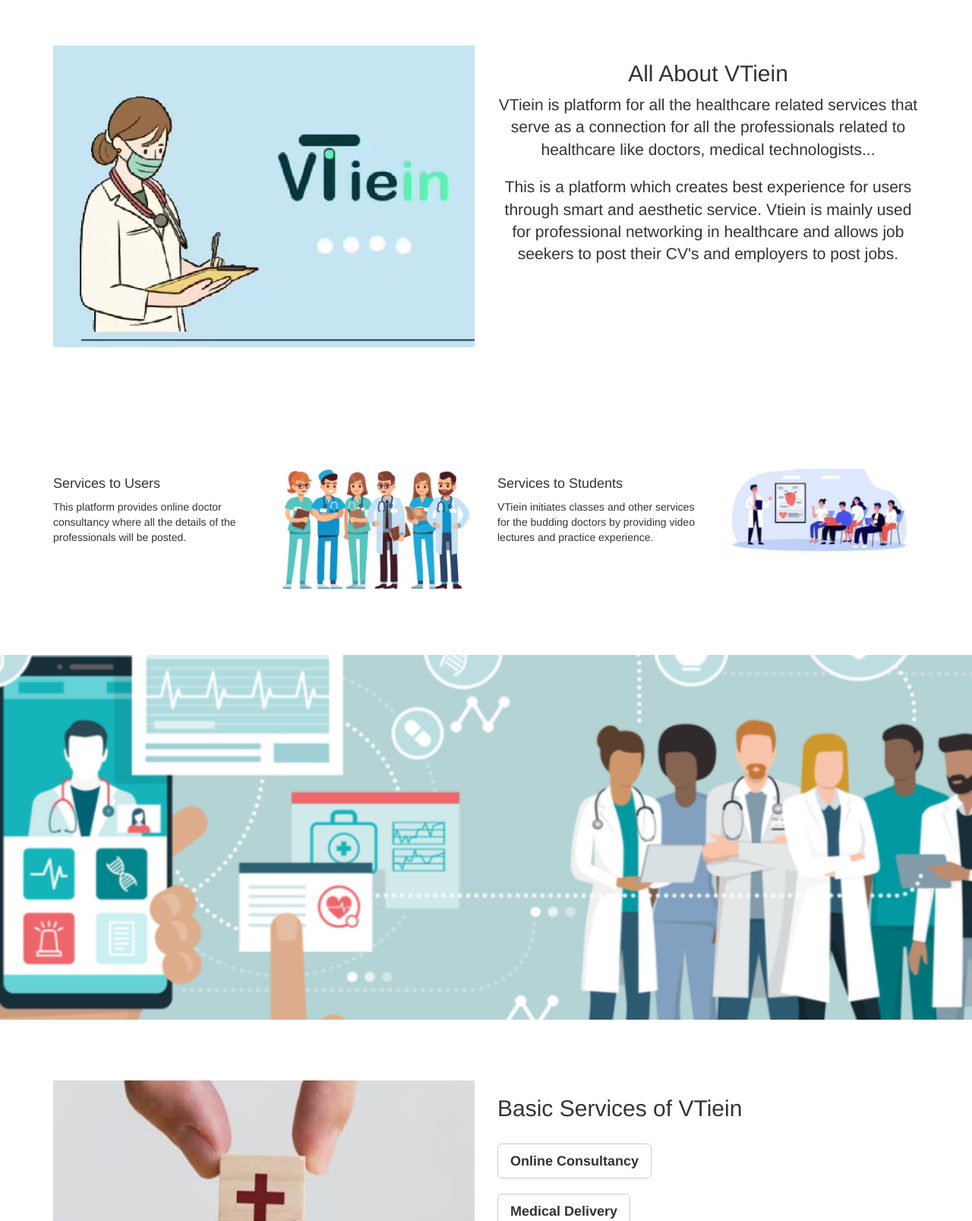
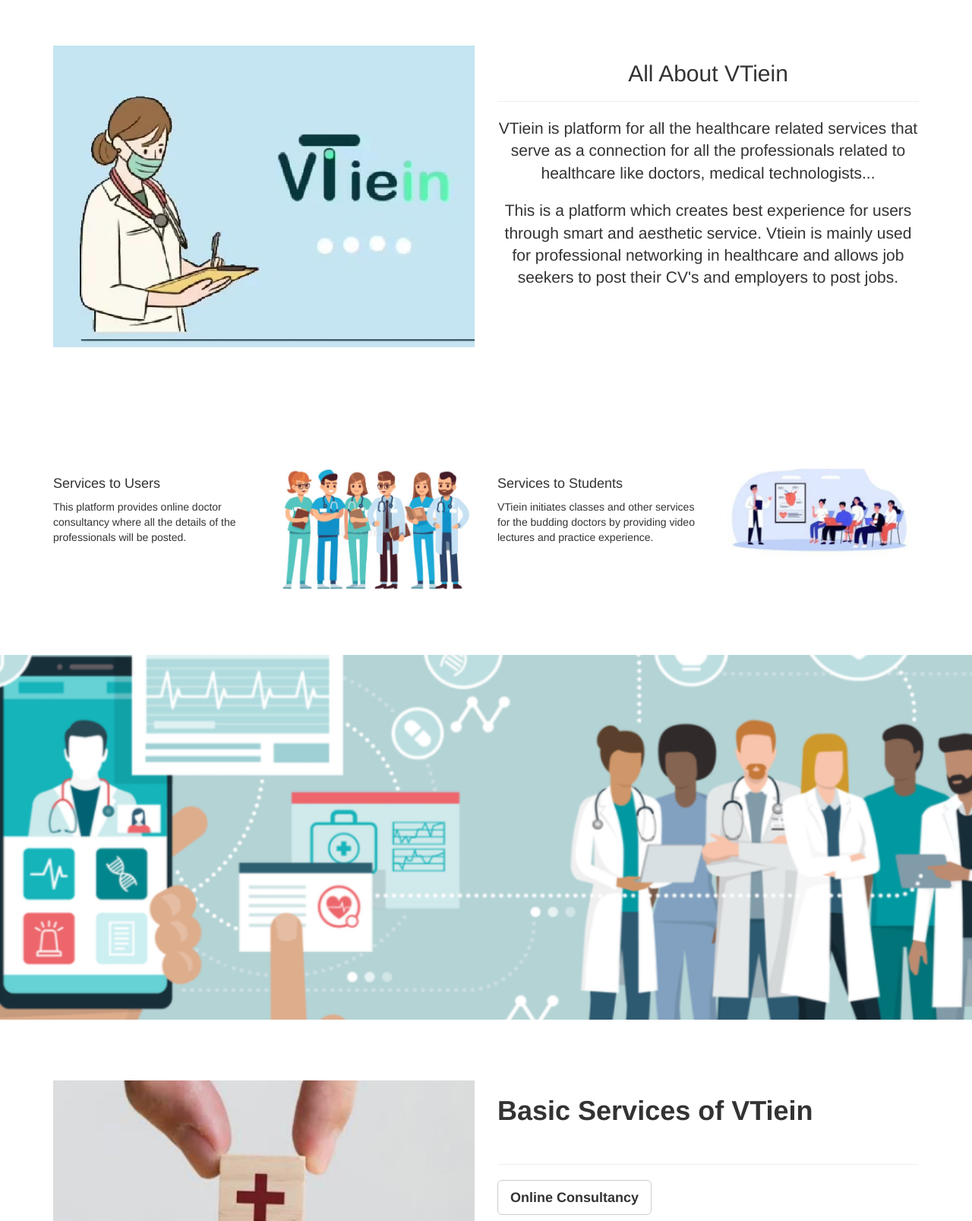
Before and after one commit to Snigdha-Mutnuru/About-us, a plain HTML site: page index.html in a window 1280 px wide. Shown: the part 820-2427 px from the top of the page at 76% size. Drawn offline with nearby package versions, Linux system fonts and the light colour scheme.

Commit message:
Add files via upload

```diff
--- a/index.html
+++ b/index.html
@@ -49,6 +49,7 @@
                 </div>
                 <div class="col-sm-6 text-center">
                     <h2>All About VTiein</h2>
+                    <hr>
                     <p class="lead">VTiein is platform for all the healthcare related services
                         that serve as a connection for all the professionals related to healthcare like doctors, medical technologists...</p>
                     <p class="lead">This is a platform which creates best experience for users through smart and aesthetic service. Vtiein is mainly
@@ -87,8 +88,9 @@
                     <img src="hey.jpeg" class="img-responsive">
                 </div>
                 <div class="col-sm-6">
-                    <h2>Basic Services of VTiein</h2>
+                    <h1><b>Basic Services of VTiein</b></h1>
                     <br>
+                    <hr>
                     <a href="#" class="btn btn-default btn-lg"><b>Online Consultancy</b></a><br>
                     <br>
                     <a href="#" class="btn btn-default btn-lg"><b>Medical Delivery</b></a><br>
--- a/style.css
+++ b/style.css
@@ -3,7 +3,7 @@ html,body{
     width: 100%;
 }
 .navbar {
-    background-color:azure;
+    background-color:white;
     padding:1% 0;
     font-size: 1.2em;
 }
```
